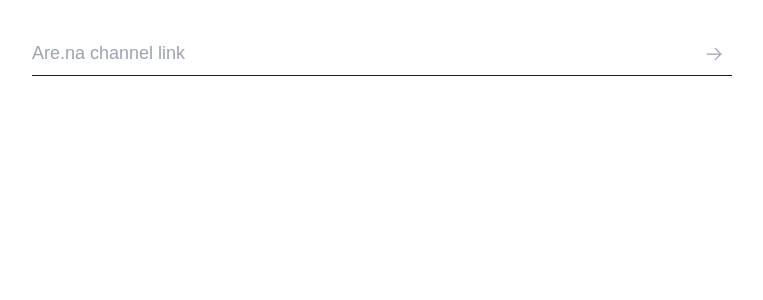
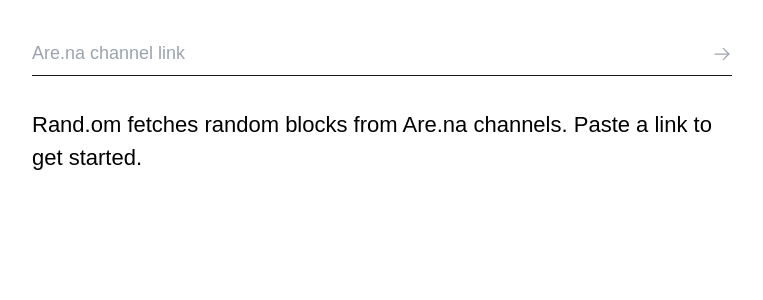
Before and after one commit to pxsswordprotected/rand.om, a React (Vite) app in the folder arena-random/: page / in a window 1280 px wide. Shown: the top 300 px of the page, without its empty margins (258-1021 px from the left). Built offline with nearby package versions, Linux system fonts and the light colour scheme.

Commit message:
added welcome message and moved icon to be flush

```diff
--- a/arena-random/src/App.jsx
+++ b/arena-random/src/App.jsx
@@ -166,7 +166,7 @@
             type="button"
             onClick={handleSubmit}
             disabled={loading || !input.trim() || !!error}
-            className="absolute right-0 bottom-1 p-2 disabled:cursor-default enabled:cursor-pointer select-none icon-button"
+            className="absolute -right-2 bottom-1 p-2 disabled:cursor-default enabled:cursor-pointer select-none icon-button"
             aria-label={
               loading
                 ? "Loading"
@@ -206,6 +206,20 @@
           </div>
         )}
 
+        {/* Welcome message */}
+        {!hasLoaded && !loading && !error && (
+          <p
+            className="mt-8"
+            style={{
+              fontSize: DESIGN_TOKENS.typography.blockTitle,
+              color: "#000000",
+            }}
+          >
+            Rand.om fetches random blocks from Are.na channels. Paste a link to
+            get started.
+          </p>
+        )}
+
         {/* Block display */}
         <BlockDisplay block={currentBlock} />
       </div>
```
